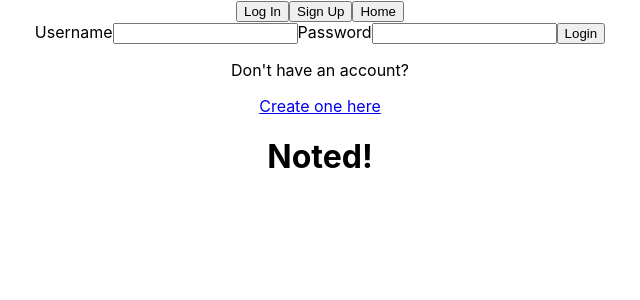
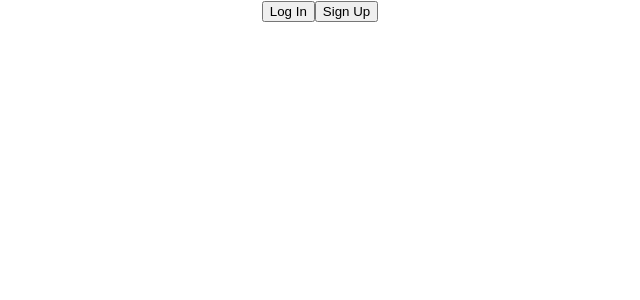
Before and after one commit to meganwhite/noted, a React (Create React App) app: page / in a window 1280 px wide. Shown: the top 300 px of the page, without its empty margins (320-960 px from the left). Built offline with nearby package versions, Linux system fonts and the light colour scheme.

Commit message:
login functionality

```diff
--- a/src/App.js
+++ b/src/App.js
@@ -16,8 +16,7 @@ function App() {
       <Route path="/" render={(props) => <HeaderNav {...props}/>} />
       <PrivateRoute exact path='/protected' component={NoteList}/>
       <Route path="/signup" component={Signup}/>
-      <Route exact path="/" component={Login}/>
-      <h1>Noted!</h1>
+      <Route exact path="/login" component={Login}/>
     </div>
   );
 }
--- a/src/Components/HeaderNav.js
+++ b/src/Components/HeaderNav.js
@@ -3,12 +3,19 @@ import {Link} from 'react-router-dom';
 
 export default function HeaderNav(props) {
 
+    function logout() {
+        localStorage.removeItem('token');
+        props.history.push('/')
+        console.log('logged out');
+    }
+
     return (
         <div>
             <div className='nav-bar'>
-                <Link to="/"><button>Log In</button></Link>
-                <Link to="/signup"><button>Sign Up</button></Link>
-                <Link to="/protected"><button>Home</button></Link>
+                {!localStorage.token && <Link to="/login"><button>Log In</button></Link>}
+                {!localStorage.token && <Link to="/signup"><button>Sign Up</button></Link>}
+                {localStorage.token && <Link to="/protected"><button>Home</button></Link>}
+                {localStorage.token && <Link to="/login"> <button onClick={logout}>Logout</button></Link>}
             </div>
         </div>
     )
--- a/src/Components/Login.js
+++ b/src/Components/Login.js
@@ -14,17 +14,17 @@ function Login (props) {
     function login(e) {
         e.preventDefault();
         axios
-            .post('https://mfw-noted.herokuapp.com/api/users',creds)
+            .post('https://mfw-noted.herokuapp.com/api/users/login',creds)
             .then(res => {
                 console.log(res);
                 localStorage.setItem('token',res.data.token);
-                localStorage.setItem('userid',res.data.userid);
+                localStorage.setItem('user_id',res.data.user.id);
                 setLoginStatus("success!");
                 setCreds({
                     username:'',
                     password:''
                 })
-                props.history.push("/")
+                props.history.push("/protected")
             })
             .catch(err => {
                 console.log(err);
--- a/src/Components/Signup.js
+++ b/src/Components/Signup.js
@@ -17,7 +17,7 @@ export default function Signup (props) {
     function signup(e) {
         e.preventDefault();
         axios
-            .post('https://mfw-noted.herokuapp.com/api/users',newCreds)
+            .post('https://mfw-noted.herokuapp.com/api/users/register',newCreds)
             .then(res => {
                 props.history.push("/")
             })
```
Also changed, not shown: src/Utils/axiosWithAuth.js (added, +12 -0 lines).
